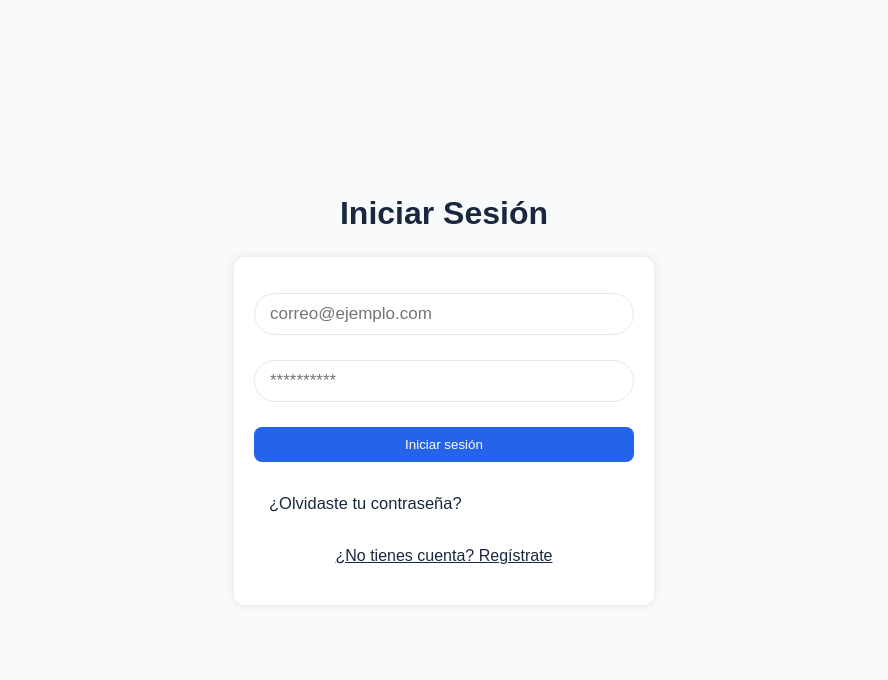
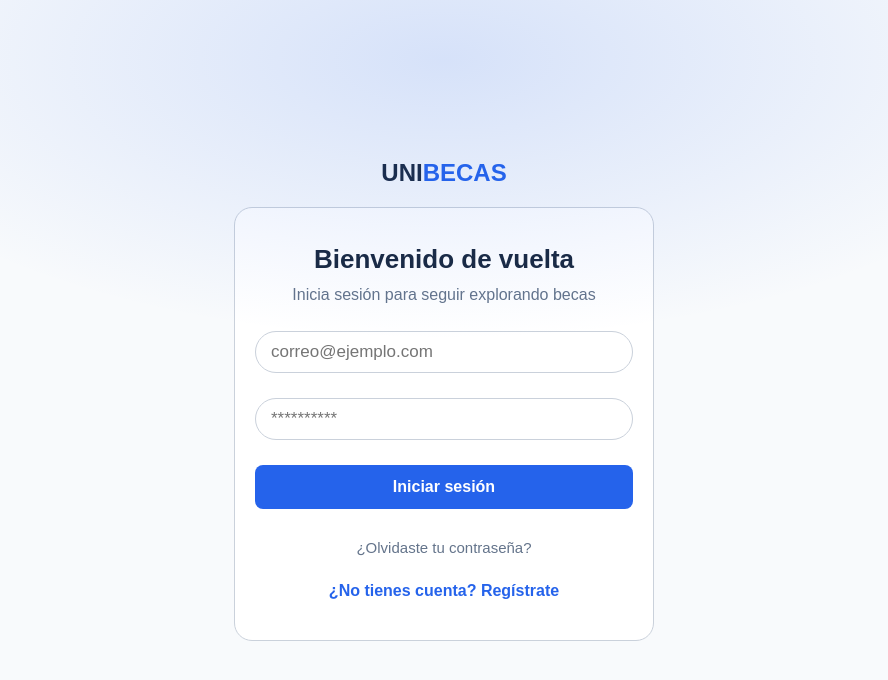
Before and after one commit to AlexanderCassiani/unibecas, a React (Vite) app in the folder frontend/: page /login in a window 1280 px wide. Shown: the top 680 px of the page, without its empty margins (196-1084 px from the left). Built offline with nearby package versions, Linux system fonts and the light colour scheme.

Commit message:
feat: mejora las respuestas del backend. style: mejora el diseño del login

```diff
--- a/frontend/src/components/button/button.css
+++ b/frontend/src/components/button/button.css
@@ -1,7 +1,9 @@
 .button {
-    padding: 10px 15px;
+    padding: 13px 15px;
     border: none;
+    font-size: 16px;
     border-radius: 8px;
     cursor: pointer;
     background-color: var(--primary-color);
+    transition: all 0.2s ease;
 }
--- a/frontend/src/components/input/input.css
+++ b/frontend/src/components/input/input.css
@@ -4,5 +4,5 @@
     border: 1px solid var(--border);
     border-radius: 50px;
     width: 100%;
-    outline: none;;
+    outline: none;
 }
--- a/frontend/src/features/auth/components/loginForm/LoginForm.jsx
+++ b/frontend/src/features/auth/components/loginForm/LoginForm.jsx
@@ -1,62 +1,54 @@
-import './loginForm.css'
-import Input from '../../../../components/input/Input'
-import Button from '../../../../components/button/Button'
-import { Link, useNavigate } from 'react-router-dom'
-import { useState } from 'react'
-import { login } from '../../services/authService'
+import "./loginForm.css";
+import Input from "../../../../components/input/Input";
+import Button from "../../../../components/button/Button";
+import { Link, useNavigate } from "react-router-dom";
+import { useState } from "react";
+import { login } from "../../services/authService";
 
 const LoginForm = () => {
-    const [email, setEmail] = useState('')
-    const [password, setPassword] = useState('')
-    const [data, setData] = useState(null)
-    const [error, setError] = useState('')
-    const navigate = useNavigate()
+  const [email, setEmail] = useState("");
+  const [password, setPassword] = useState("");
+  const [error, setError] = useState(null);
+  const navigate = useNavigate();
 
   const handleLogin = async (evt) => {
-        evt.preventDefault()
-
-        setData(null)
-        setError('')
+    evt.preventDefault();
+    setError(null);
 
     try {
-            await login(email, password)
-            navigate('/perfil')
+      await login(email, password);
+
+      navigate("/perfil");
     } catch (error) {
-            setError(error.message)
+      setError(error.message);
     }
-    }
+  };
 
   return (
-        <div className='contenedor-login-form'>
-            <form className='signup-form' onSubmit={handleLogin}>
+    <div className="contenedor-login-form">
+      <h3>Bienvenido de vuelta</h3>
+      <p>Inicia sesión para seguir explorando becas</p>
+      <form className="signup-form" onSubmit={handleLogin}>
         <Input
           type="email"
           placeholder="correo@ejemplo.com"
-                    className='input-login'
-                    autoComplete='email'
+          className="input-login"
+          autoComplete="email"
           value={email}
           onChange={(e) => setEmail(e.target.value)}
         />
         <Input
           type="password"
           placeholder="**********"
-                    className='input-login'
-                    autoComplete='current-password'
+          className="input-login"
+          autoComplete="current-password"
           value={password}
           onChange={(e) => setPassword(e.target.value)}
         />
 
-                {
-                    error ?
-                    <p className='error-message' style={{ color: 'var(--danger)', marginTop: 0 }}>
-                        {error}
-                    </p> :
-                    data ?
-                    <p className='success-message' style={{ color: 'var(--success)', marginTop: 0 }}>
-                        {data.message}
-                    </p> :
-                    null
-                }
+        {error && (
+          <p style={{ color: "var(--danger)", marginTop: 0 }}>{error}</p>
+        )}
 
         <Button
           title="Iniciar sesión"
@@ -66,21 +58,17 @@ const LoginForm = () => {
         />
       </form>
 
-            <div className='opciones-login'>
-                <Link
-                    to="/forgot-password"
-                    className='forgot-password-link'>
+      <div className="opciones-login">
+        <Link to="/forgot-password" className="forgot-password-link">
           ¿Olvidaste tu contraseña?
         </Link>
 
-                <Link
-                    to="/signup"
-                    className='signup-link'>
+        <Link to="/signup" className="signup-link">
           ¿No tienes cuenta? Regístrate
         </Link>
       </div>
     </div>
-    )
-}
+  );
+};
 
-export default LoginForm
+export default LoginForm;
--- a/frontend/src/features/auth/components/loginForm/loginForm.css
+++ b/frontend/src/features/auth/components/loginForm/loginForm.css
@@ -1,10 +1,24 @@
 .contenedor-login-form {
     background-color: #fff;
     padding: 36px 20px 40px 20px;
-    border-radius: 10px;
+    border-radius: 18px;
+    border: 1px solid var(--border);
     max-width: 420px;
-    box-shadow: 0 0 10px rgba(0, 0, 0, 0.1);
     margin-top: 20px;
+    text-align: center;
+}
+
+.contenedor-login-form h3 {
+    margin: 0 0 11px 0;
+    font-size: 26px;
+    font-weight: 700;
+}
+
+.contenedor-login-form p {
+    margin: 0;
+    font-size: 16px;
+    color: var(--text-secondary);
+    margin: 0 0 27px 0;
 }
 
 .signup-form {
@@ -13,6 +27,7 @@
 
 .input-login {
     margin-bottom: 25px;
+    transition: border-color 0.2s ease;
 }
 
 .input-login:hover {
@@ -26,6 +41,7 @@
 .btn-login {
     width: 100%;
     color: white;
+    font-weight: 600;
 }
 
 .btn-login:hover {
@@ -35,20 +51,32 @@
 .opciones-login {
     display: flex;
     flex-direction: column;
-    gap: 24px;
+    gap: 18px;
 }
 
 .forgot-password-link {
     text-decoration: none;
     border-radius: 8px;
-    padding: 10px 15px;
-    font-size: 16.5px;
+    padding: 8px 12px;
+    font-size: 15px;
+    color: var(--text-secondary);
+    text-align: center;
+    transition: background-color 0.2s ease, color 0.2s ease;
 }
 
 .forgot-password-link:hover {
-    background-color: #dae0e9;
+    background-color: rgba(37, 99, 235, 0.08);
+    color: var(--primary-color);
 }
 
 .signup-link {
     text-align: center;
+    font-size: 16px;
+    color: var(--primary-color);
+    font-weight: 600;
+    text-decoration: none;
 }
+
+.signup-link:hover {
+    text-decoration: underline;
+}
--- a/frontend/src/features/auth/components/sigupForm/SignupForm.jsx
+++ b/frontend/src/features/auth/components/sigupForm/SignupForm.jsx
@@ -1,73 +1,72 @@
-    import './sigupForm.css'
-    import Input from '../../../../components/input/Input'
-    import Button from '../../../../components/button/Button'
-    import { Link } from 'react-router-dom'
-    import { useState } from 'react'
-    import { signup } from '../../services/authService'
+import "./sigupForm.css";
+import Input from "../../../../components/input/Input";
+import Button from "../../../../components/button/Button";
+import { Link } from "react-router-dom";
+import { useState } from "react";
+import { signup } from "../../services/authService";
 
 const SignupForm = () => {
-        const [usuario, setUsuario] = useState('')
-        const [email, setEmail] = useState('')
-        const [password, setPassword] = useState('')
-        const [data, setData] = useState(null)
-        const [error, setError] = useState('')
-
+  const [usuario, setUsuario] = useState("");
+  const [email, setEmail] = useState("");
+  const [password, setPassword] = useState("");
+  const [data, setData] = useState(null);
+  const [error, setError] = useState(null);
 
   async function handleSignup(evt) {
-            evt.preventDefault()
+    evt.preventDefault();
 
-            setData(null)
-            setError('')
+    setError(null);
+    setData(null);
 
     try {
-                const data = await signup(usuario, email, password)
-                setData(data)
-                console.log(data)
+      const result = await signup(usuario, email, password);
+      setData(result.message);
+
+      // limpiar formulario
+      setUsuario("");
+      setEmail("");
+      setPassword("");
     } catch (error) {
-                setError(error.message)
+      setError(error.message);
     }
   }
 
   return (
-            <div className='contenedor-login-form'>
-                <form className='signup-form' onSubmit={handleSignup}>
+    <div className="contenedor-login-form">
+      <form className="signup-form" onSubmit={handleSignup}>
         <Input
           type="text"
           placeholder="Nombre"
-                        className='input-login'
+          className="input-login"
           value={usuario}
           onChange={(e) => setUsuario(e.target.value)}
-                        autoComplete='username'
+          autoComplete="username"
         />
 
         <Input
           type="email"
           placeholder="correo@ejemplo.com"
-                        className='input-login'
+          className="input-login"
           value={email}
           onChange={(e) => setEmail(e.target.value)}
-                        autoComplete='email'
+          autoComplete="email"
         />
         <Input
           type="password"
           placeholder="**********"
-                        className='input-login'
+          className="input-login"
           value={password}
           onChange={(e) => setPassword(e.target.value)}
-                        autoComplete='current-password'
+          autoComplete="new-password"
         />
 
-                    {
-                    error ?
-                    <p className='error-message' style={{ color: 'var(--danger)', marginTop: 0 }}>
-                        {error}
-                    </p> :
-                    data ?
-                    <p className='success-message' style={{ color: 'var(--success)', marginTop: 0 }}>
-                        {data.message}
-                    </p> :
-                    null
-                    }
+        {error && (
+          <p style={{ color: "var(--danger)", marginTop: 0 }}>{error}</p>
+        )}
+
+        {data && (
+          <p style={{ color: "var(--success)", marginTop: 0 }}>{data}</p>
+        )}
 
         <Button
           title="Registrarse"
@@ -77,13 +76,11 @@
         />
       </form>
 
-                <Link
-                    to="/login"
-                    className='login-link'>
+      <Link to="/login" className="login-link">
         Inicia sesión si ya tienes cuenta
       </Link>
     </div>
-        )
-    }
+  );
+};
 
-    export default SignupForm
+export default SignupForm;
--- a/frontend/src/features/auth/pages/LoginPage.jsx
+++ b/frontend/src/features/auth/pages/LoginPage.jsx
@@ -4,7 +4,7 @@ import LoginForm from "../components/loginForm/LoginForm"
 const LoginPage = () => {
     return (
         <div className='login-page'>
-            <h2>Iniciar Sesión</h2>
+            <h2>UNI<span>BECAS</span></h2>
             <LoginForm />
         </div>
     )
--- a/frontend/src/features/auth/styles/loginPage.css
+++ b/frontend/src/features/auth/styles/loginPage.css
@@ -3,10 +3,28 @@
     justify-content: center;
     align-items: center;
     flex-direction: column;
-    height: 100vh;
+    min-height: 100vh;
     padding: 12px;
 }
 
-.login-page h1 {
+.login-page::before {
+    content: "";
+    position: absolute;
+    top: -220px;
+    left: 50%;
+    transform: translateX(-50%);
+    width: 100%;
+    height: 560px;
+    background: radial-gradient(closest-side, rgba(37, 99, 235, 0.16), rgba(37, 99, 235, 0));
+    pointer-events: none;
+}
+
+.login-page h2 {
     margin: 0;
+    font-weight: 800;
+    font-size: 24px;
 }
+
+.login-page h2 span {
+    color: var(--primary-color);
+}
--- a/frontend/src/features/home/home.css
+++ b/frontend/src/features/home/home.css
@@ -133,7 +133,7 @@
   gap: 6px;
   font-size: 0.78rem;
   font-weight: 600;
-  color: var(--success);
+  color: var(--successs);
   background: rgba(34, 197, 94, 0.1);
   border: 1px solid rgba(34, 197, 94, 0.25);
   border-radius: 999px;
@@ -145,7 +145,7 @@
   width: 7px;
   height: 7px;
   border-radius: 50%;
-  background: var(--success);
+  background: var(--successs);
 }
 
 .hero-title {
--- a/frontend/src/index.css
+++ b/frontend/src/index.css
@@ -1,14 +1,14 @@
 :root {
-  --primary-color: #2563EB;
+  --primary-color: #2563eb;
   --primary-light: #4F8DFD;
   --background: #F8FAFC;
   --surface: #FFFFFF;
   --text-primary: #19283f;
-  --text-secondary: #64748B;
+  --text-secondary: #64748b;
   --hover: #144cc4;
-  --success: #22C55E;
+  --successs: #22C55E;
   --danger: #EF4444;
-  --border: #E2E8F0;
+  --border: #cad1db;
 }
 
 * {
```
Also changed, not shown: frontend/src/features/auth/services/authService.js (+3 -15 lines), 2 other files (tests, documents, lock files or other folders). Lines whose indentation alone changed are shown as unchanged.
